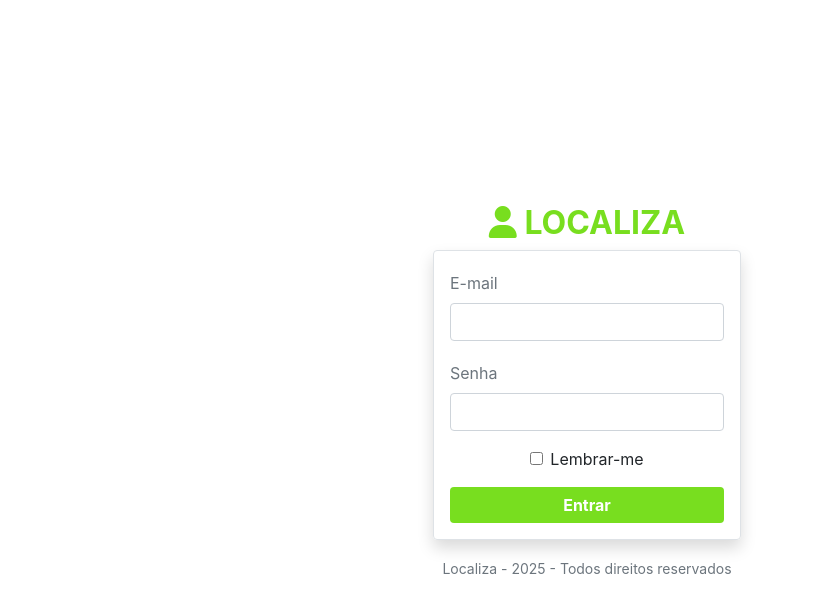
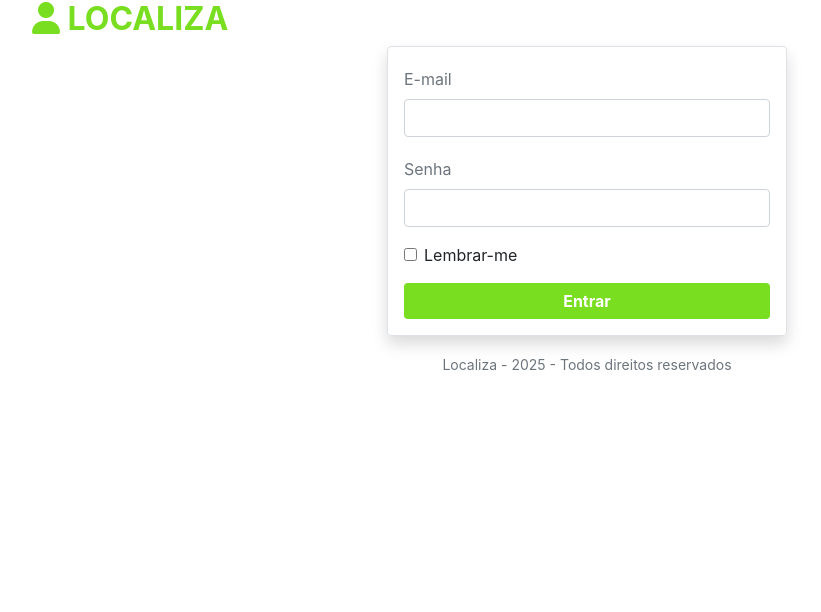
Before and after one commit to diegomaustem/Localiza-Front-Vue, a Vue app: page /login in a window 1280 px wide. Shown: the top 612 px of the page, without its empty margins (53-874 px from the left). Built offline with nearby package versions, Linux system fonts and the light colour scheme; no server answers.

Commit message:
:lipstick: feat: Adding style main and normalize

```diff
--- a/src/style.css
+++ b/src/style.css
@@ -1,32 +1,8 @@
-:root {
-  font-family: system-ui, Avenir, Helvetica, Arial, sans-serif;
-  line-height: 1.5;
-  font-weight: 400;
-
-  color-scheme: light dark;
-  color: rgba(255, 255, 255, 0.87);
-  background-color: #242424;
-
-  font-synthesis: none;
-  text-rendering: optimizeLegibility;
-  -webkit-font-smoothing: antialiased;
-  -moz-osx-font-smoothing: grayscale;
-}
+@import "normalize.css";
 
 body {
-  margin: 0;
-  display: flex;
-  place-items: center;
-  min-width: 320px;
-  min-height: 100vh;
+  font-family: sans-serif;
 }
-
-h1 {
-  font-size: 3.2em;
-  line-height: 1.1;
-}
-
-/* Globals */
 
 .btn-default {
   display: inline-block;
@@ -49,16 +25,6 @@
   font-size: small;
 }
 
-#app {
-  max-width: 1280px;
-  margin: 0 auto;
-  padding: 2rem;
-  text-align: center;
+#rememberMe {
+  accent-color: #78de1f;
 }
-
-@media (prefers-color-scheme: light) {
-  :root {
-    color: #213547;
-    background-color: #ffffff;
-  }
-}
```
